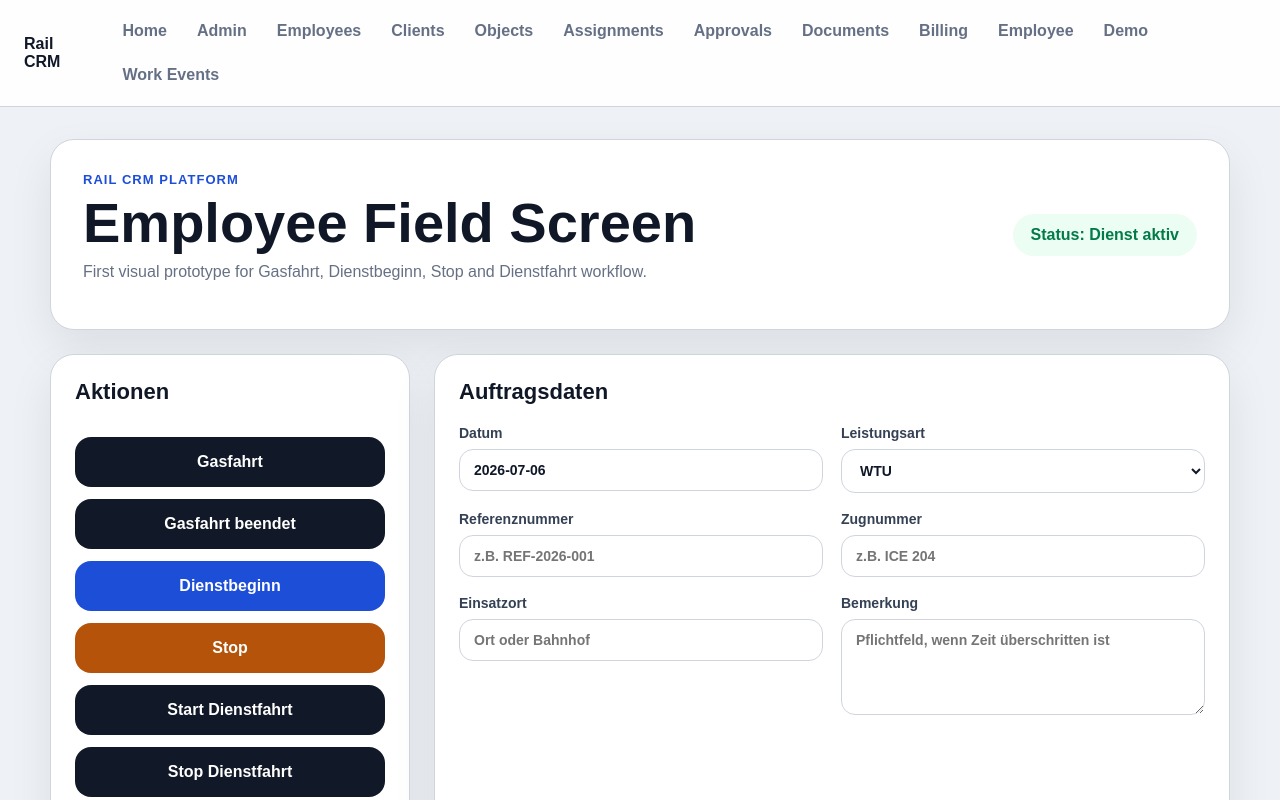
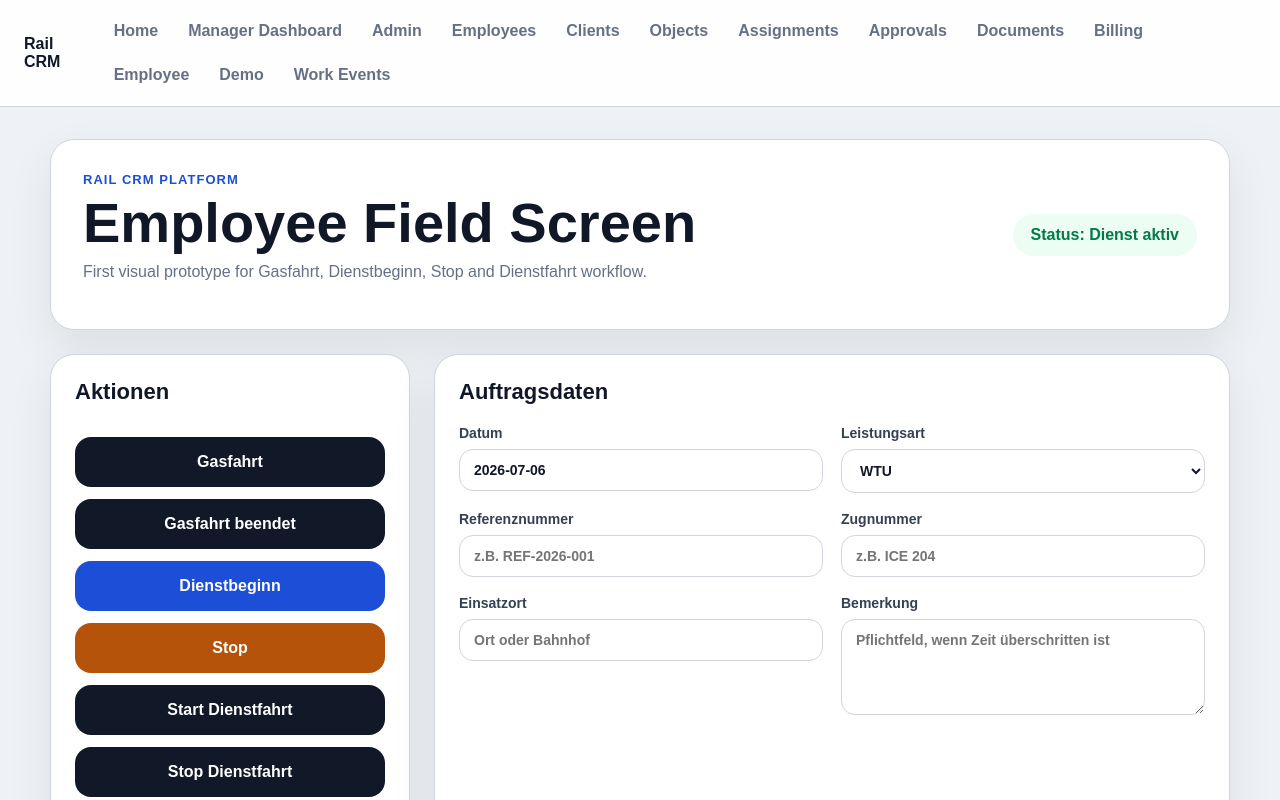
Before and after one commit to Webartdp/rail-crm-platform, a Next.js app in the folder frontend/: page / in a window 1280 px wide. Shown: the top 800 px of the page. Built offline with nearby package versions, Linux system fonts and the light colour scheme.

Commit message:
Add manager dashboard navigation link

```diff
--- a/frontend/app/components/MainNav.tsx
+++ b/frontend/app/components/MainNav.tsx
@@ -1,5 +1,6 @@
 const navItems = [
   ['/', 'Home'],
+  ['/manager-dashboard', 'Manager Dashboard'],
   ['/admin', 'Admin'],
   ['/employees', 'Employees'],
   ['/clients', 'Clients'],
```
